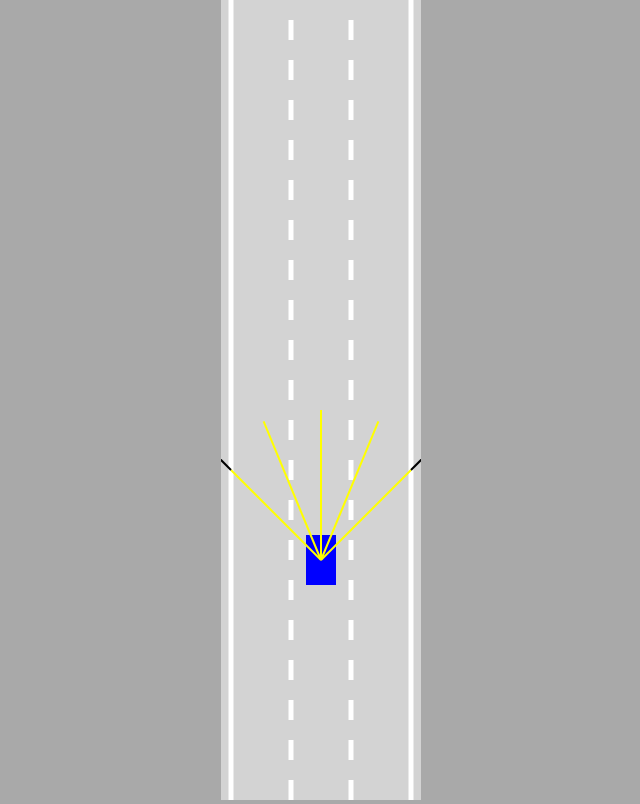
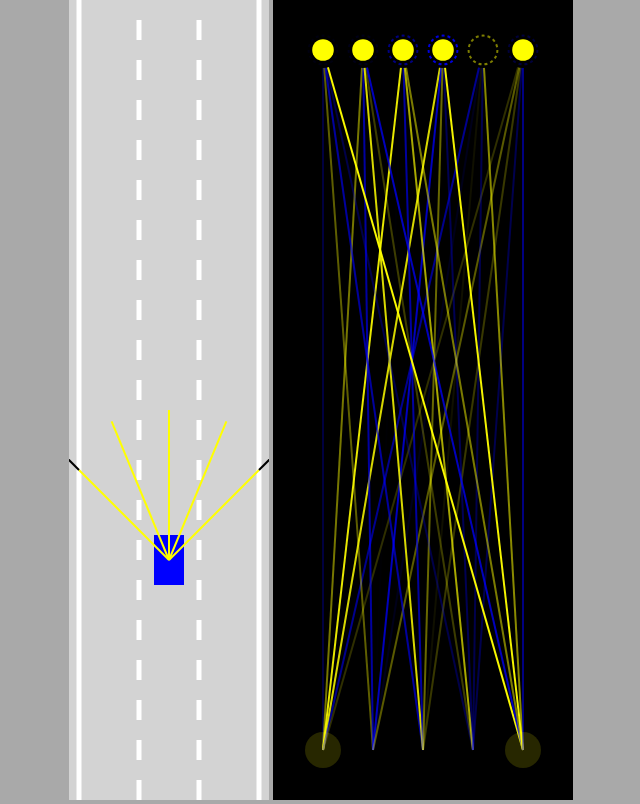
Before and after one commit to kevinfjbecker/self-driving-car, a plain HTML site: page index.html in a window 1280 px wide. Shown: the whole page, without its empty margins (319-959 px from the left). Drawn offline with Linux system fonts and the light colour scheme.

Commit message:
Lesson 7 (wip)

```diff
--- a/index.html
+++ b/index.html
@@ -9,7 +9,9 @@
 </head>
 
 <body>
-    <canvas id="myCanvas"></canvas>
+    <canvas id="carCanvas"></canvas>
+    <canvas id="networkCanvas"></canvas>
+    <script src="visualizer.js"></script>
     <script src="utils.js"></script>
     <script src="network.js"></script>
     <script src="sensor.js"></script>
--- a/main.js
+++ b/main.js
@@ -1,13 +1,32 @@
-const canvas = document.getElementById('myCanvas')
-canvas.height = window.innerHeight
-canvas.width = 200
+const carCanvas = document.getElementById( 'carCanvas' )
+carCanvas.height = window.innerHeight
+carCanvas.width = 200
+networkCanvas.height = window.innerHeight
+networkCanvas.width = 300
 
-const ctx = canvas.getContext('2d')
-const road = new Road( canvas.width / 2, canvas.width * 0.9, 3 )
+const carCtx = carCanvas.getContext( '2d' )
+const networkCtx = networkCanvas.getContext( '2d' )
+
+const road = new Road( carCanvas.width / 2, carCanvas.width * 0.9, 3 )
+
 const startLaneIndex = 1
-const car = new Car(road.getLaneCenter( startLaneIndex ), 100, 30, 50, 'AI') // 'KEYS'
+const car = new Car(
+    road.getLaneCenter( startLaneIndex ),
+    100,
+    30,
+    50,
+    'KEYS' // 'AI'
+)
+
 const traffic = [
-    new Car(road.getLaneCenter( startLaneIndex ), -100, 30, 50, 'DUMMY', 2)
+    new Car(
+        road.getLaneCenter( startLaneIndex ),
+        -100,
+        30,
+        50,
+        'DUMMY',
+        2
+    )
 ]
 
 animate( )
@@ -20,18 +39,22 @@ function animate( )
     }
     car.update( road.borders, traffic )
 
-    canvas.height = window.innerHeight
+    carCanvas.height = window.innerHeight
+    networkCanvas.height = window.innerHeight
 
-    ctx.save( )
-    ctx.translate( 0, - car.y + canvas.height * 0.7 )
+    carCtx.save( )
+    carCtx.translate( 0, - car.y + carCanvas.height * 0.7 )
 
-    road.draw( ctx )
+    road.draw( carCtx )
     for( let i = 0; i <traffic.length; i ++ )
     {
-        traffic[ i ].draw( ctx, 'red' )
+        traffic[ i ].draw( carCtx, 'red' )
     }
-    car.draw( ctx, 'blue' )
+    car.draw( carCtx, 'blue' )
 
-    ctx.restore( )
+    carCtx.restore( )
+
+    Visualizer.drawNetwork( networkCtx, car.brain )
+
     requestAnimationFrame( animate )
 }
--- a/style.css
+++ b/style.css
@@ -6,6 +6,10 @@ body
     text-align: center;
 }
 
-#myCanvas {
+#networkCanvas {
+    background: black;
+}
+
+#carCanvas {
     background: lightgray;
 }
--- a/utils.js
+++ b/utils.js
@@ -29,6 +29,15 @@ function getIntersection( A, B, C, D )
     return null
 }
 
+function getRgba( value )
+{
+    const alpha = Math.abs( value )
+    const R = value < 0 ? 0 : 255
+    const G = R
+    const B = value > 0 ? 0 : 255
+    return `rgba( ${R}, ${G}, ${B}, ${alpha} )`
+}
+
 function polysIntersect( poly1, poly2 )
 {
     for( let i = 0; i < poly1.length; i ++ )
--- /dev/null
+++ b/visualizer.js
@@ -0,0 +1,112 @@
+class Visualizer
+{
+    static drawNetwork( ctx, network )
+    {
+        const margin = 50
+        const left = margin
+        const top = margin
+        const width = ctx.canvas.width - margin * 2
+        const height = ctx.canvas.height - margin * 2
+
+        Visualizer.drawLevel(
+            ctx,
+            network.levels[ 0 ],
+            left,
+            top,
+            width,
+            height
+        )
+    }
+
+    static drawLevel(
+        ctx,
+        level,
+        left,
+        top,
+        width,
+        height
+    )
+    {
+        const right = left + width
+        const bottom = top + height
+
+        const { inputs, outputs, weights, biases } = level
+
+        const nodeRadius = 18
+
+        /**
+         * Connections
+         */
+        for( let i = 0; i < inputs.length; i ++ )
+        {
+            for( let j = 0; j < outputs.length; j ++ )
+            {
+                ctx.beginPath()
+                ctx.moveTo(
+                    Visualizer.#getNodeX( inputs, i, left, right ),
+                    bottom
+                )
+                ctx.lineTo(
+                    Visualizer.#getNodeX( outputs, j, left, right ),
+                    top
+                )
+                ctx.lineWidth = 2
+                ctx.strokeStyle = getRgba( weights[ i ] [ j ] )
+                ctx.stroke( )
+            }
+        }
+
+        /**
+         * Inputs
+         */
+        for( let i = 0; i < inputs.length; i ++ )
+        {
+            const x = Visualizer.#getNodeX(inputs, i, left, right)
+
+            ctx.beginPath( )
+            ctx.arc( x, bottom, nodeRadius, 0, Math.PI * 2 )
+            ctx.fillStyle = getRgba( inputs[ i ] )
+            ctx.fill( )
+        }
+
+        /**
+         * Outputs
+         */
+        for( let i = 0; i < outputs.length; i ++ )
+        {
+            const x = Visualizer.#getNodeX(outputs, i, left, right)
+
+            // clear
+            ctx.beginPath( )
+            ctx.arc( x, top, nodeRadius, 0, Math.PI * 2 )
+            ctx.fillStyle = 'black'
+            ctx.fill( )
+
+            // node
+            ctx.beginPath( )
+            ctx.arc( x, top, nodeRadius * 0.6, 0, Math.PI * 2 )
+            ctx.fillStyle = getRgba( outputs[ i ] )
+            ctx.fill( )
+
+            // bias
+            ctx.beginPath( )
+            ctx.lineWidth = 2
+            ctx.arc( x, top, nodeRadius * 0.8, 0, Math.PI * 2 )
+            ctx.strokeStyle = getRgba( biases[ i ] )
+            ctx.setLineDash( [ 3, 3 ] )
+            ctx.stroke( )
+            ctx.setLineDash( [ ] )
+        }
+    }
+
+    static #getNodeX( nodes, index, left, right )
+    {
+        return lerp(
+            left,
+            right,
+            nodes.length === 1
+                ? 0.5
+                : index / ( nodes.length - 1 )
+        )
+    }
+}
```
